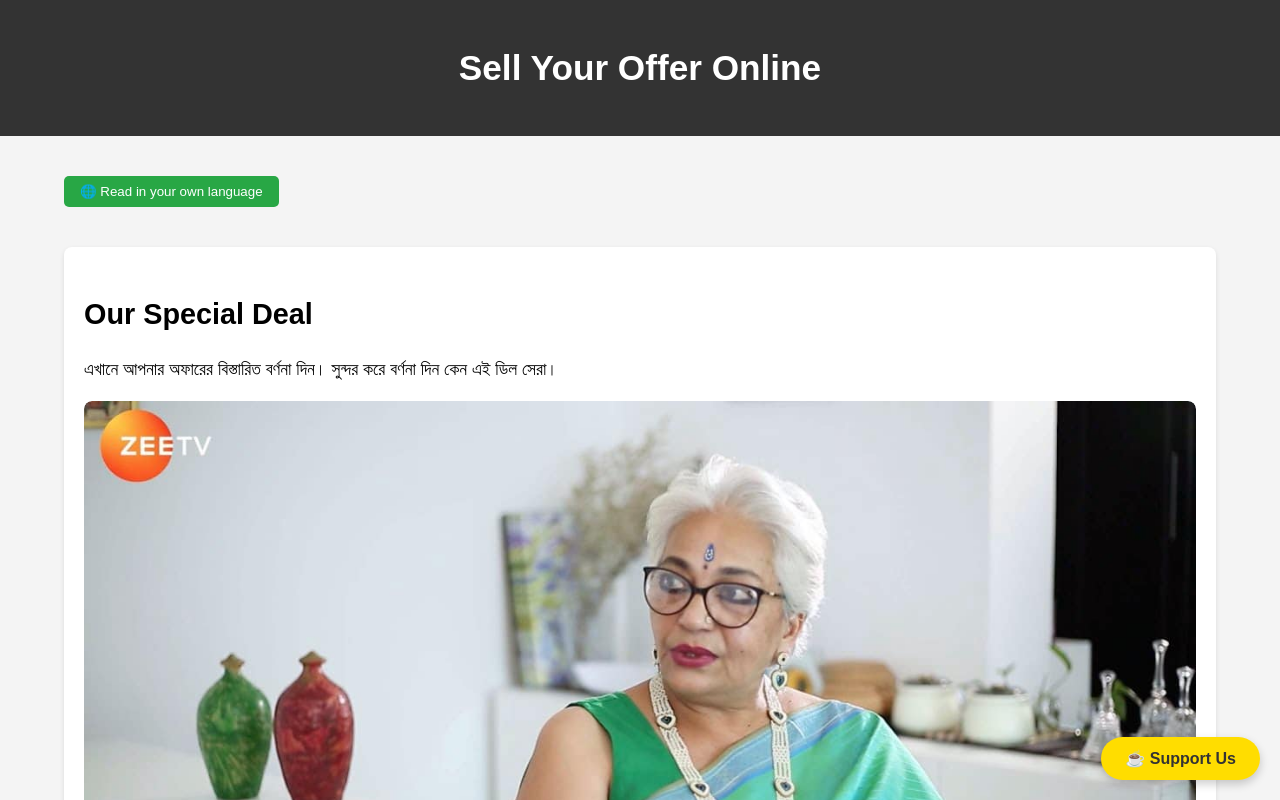
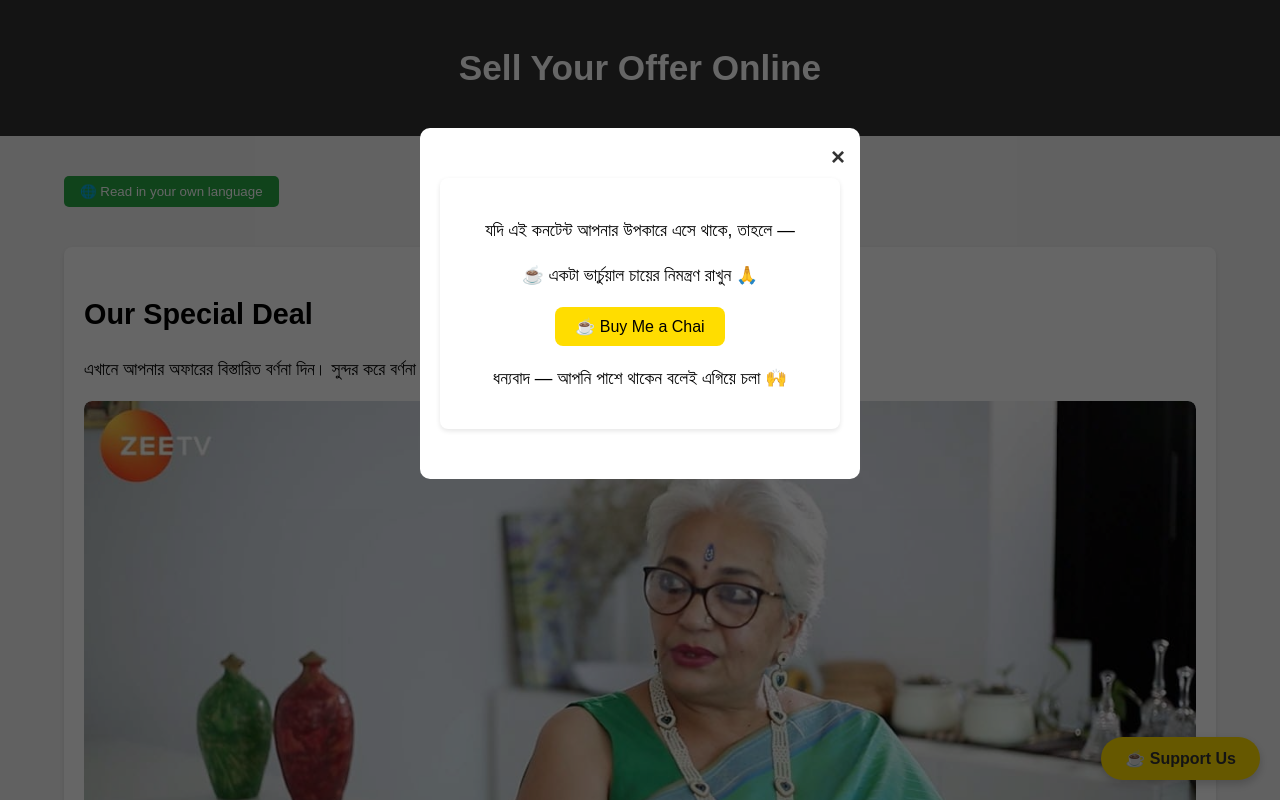
Before and after one commit to spmohq/coffee, a plain HTML site: page bangla.html in a window 1280 px wide. Shown: the top 800 px of the page. Drawn offline with Linux system fonts and the light colour scheme.

Commit message:
Update bangla.html

```diff
--- a/bangla.html
+++ b/bangla.html
@@ -513,7 +513,7 @@
 <div id="donationModal" class="modal">
   <div class="modal-content">
     <span class="close-btn" onclick="closeModal()">&times;</span>
-    <div class="deal-section text-center">
+    <div class="deal-section text-center"><center>
       <p>যদি এই কনটেন্ট আপনার উপকারে এসে থাকে, তাহলে —</p>
       <p>☕ একটা ভার্চুয়াল চায়ের নিমন্ত্রণ রাখুন 🙏</p>
       <a href="https://chai.spm.in.net" style="text-decoration: none;">
@@ -521,7 +521,7 @@
           ☕ Buy Me a Chai
         </button>
       </a>
-      <p>ধন্যবাদ — আপনি পাশে থাকেন বলেই এগিয়ে চলা 🙌</p>
+      <p>ধন্যবাদ — আপনি পাশে থাকেন বলেই এগিয়ে চলা 🙌</p><center>
     </div>
   </div>
 </div>
@@ -643,13 +643,29 @@
 
 
 
+<!-- ✅ Final Modal Functions & Scroll Trigger -->
 <script>
+  function openModal() {
+    document.getElementById('donationModal').style.display = 'block';
+  }
+
+  function closeModal() {
+    document.getElementById('donationModal').style.display = 'none';
+  }
+
+  window.onclick = function(e) {
+    if (e.target == document.getElementById('donationModal')) {
+      closeModal();
+    }
+  };
+
   let modalShown = false;
   window.addEventListener('scroll', function() {
     const scrollTop = window.scrollY;
     const docHeight = document.documentElement.scrollHeight;
     const windowHeight = window.innerHeight;
     const scrollPercent = (scrollTop / (docHeight - windowHeight)) * 100;
+
     if (scrollPercent >= 90 && !modalShown) {
       openModal();
       modalShown = true;
@@ -657,4 +673,5 @@ window.addEventListener('scroll', function() {
   });
 </script>
 </body>
+
 </html>
```
Lines whose indentation alone changed are shown as unchanged.
